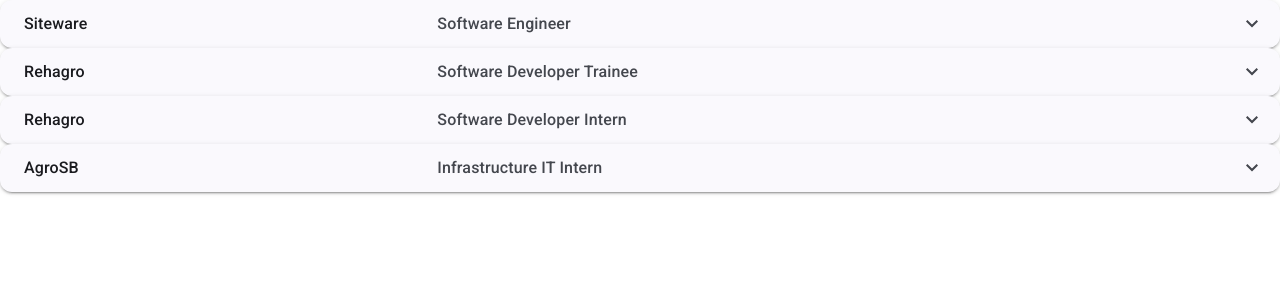
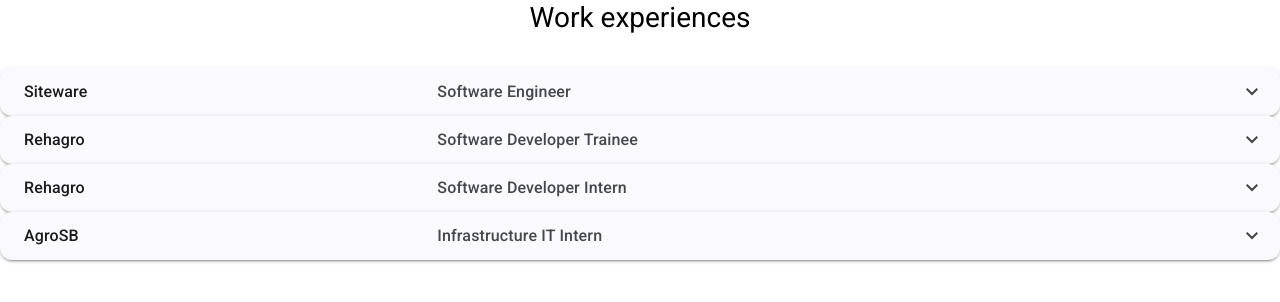
Before and after one commit to Raffael-Eloi/portifolio, an Angular app: page /work-expeciences in a window 1280 px wide. Shown: the top 302 px of the page. Built offline with nearby package versions, Linux system fonts and the light colour scheme.

Commit message:
add style to work experience component

```diff
--- a/src/app/work-experiences/work-experiences.component.css
+++ b/src/app/work-experiences/work-experiences.component.css
@@ -0,0 +1,4 @@
+.work-experience-title {
+    text-align: center;
+    margin-bottom: 2rem;
+}
--- a/src/app/work-experiences/work-experiences.component.html
+++ b/src/app/work-experiences/work-experiences.component.html
@@ -1,3 +1,5 @@
+<h5 class="work-experience-title">Work experiences</h5>
+
 <mat-accordion *ngFor="let workExperience of workExperiences">
     <mat-expansion-panel (opened)="panelOpenState = true" (closed)="panelOpenState = false">
         <mat-expansion-panel-header>
```
